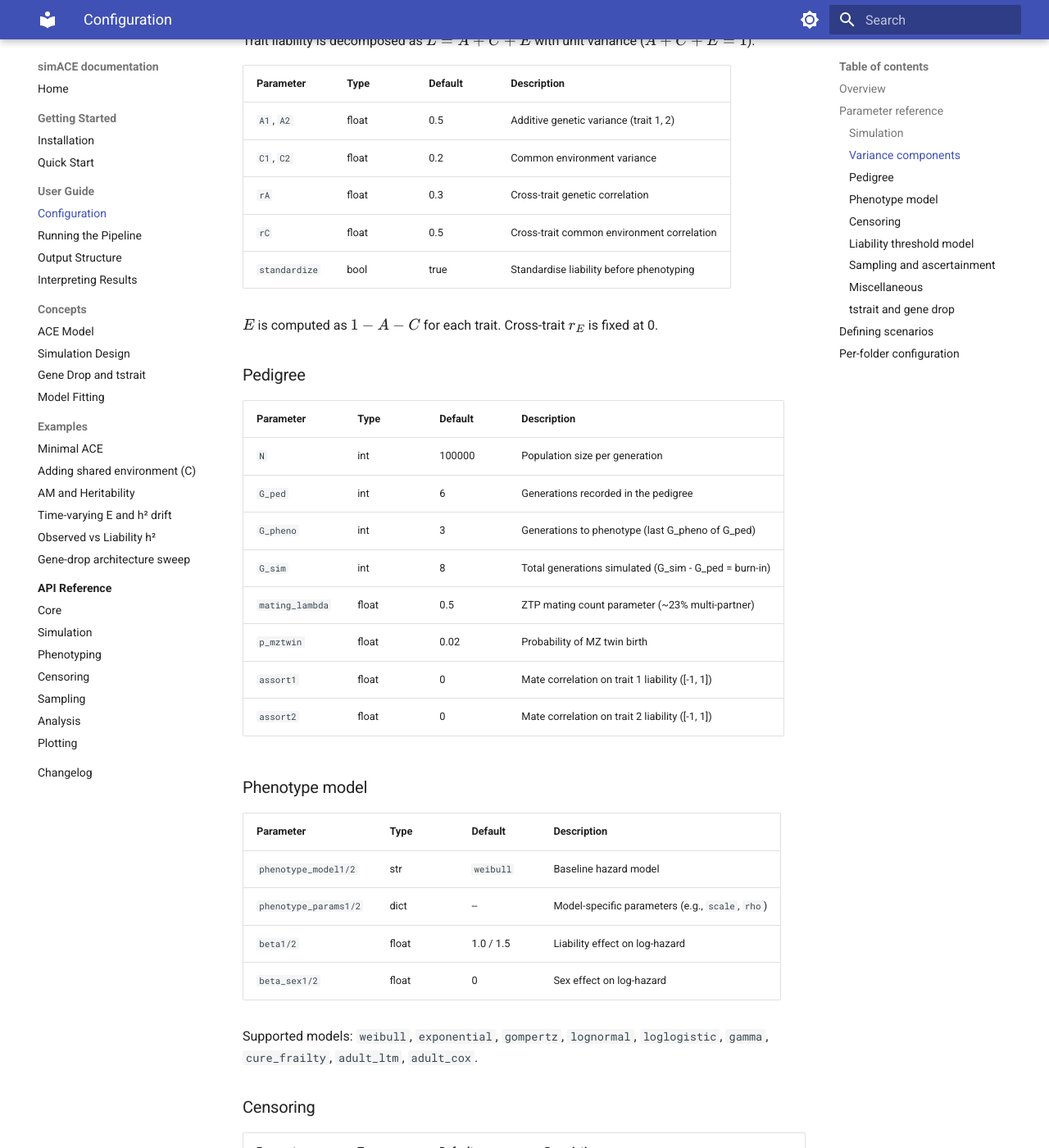
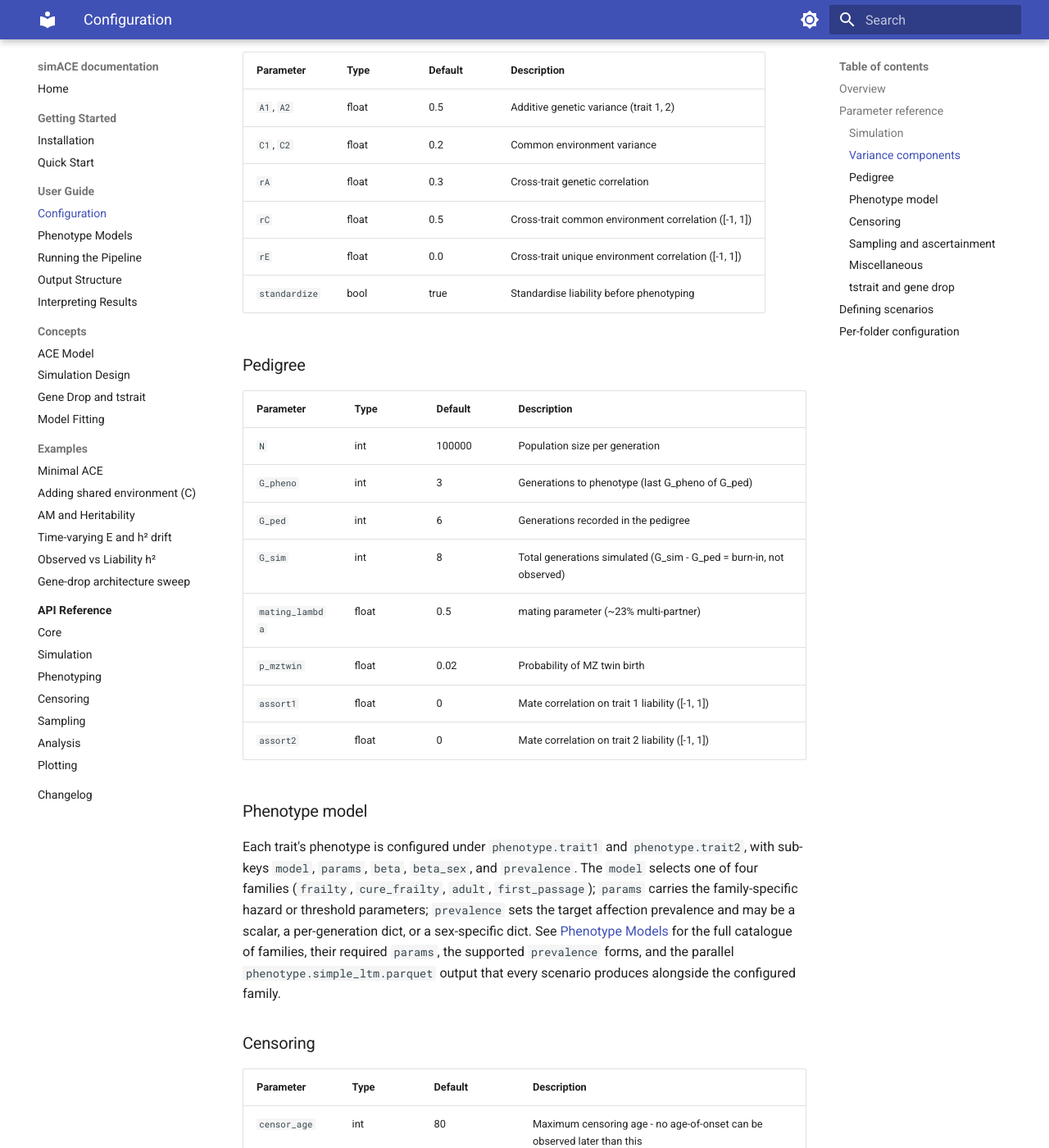
Before and after one commit to rwaples/simACE, an MkDocs documentation site: the page built from docs/user-guide/configuration.md, in a window 1280 px wide and 1400 px high, scrolled down 751 px. Shown: the whole window at 82% size. Built offline with MkDocs 1.6.1 and Material for MkDocs 9.7.7, drawn with Linux system fonts in a browser that asks for light colours; some of the changed text lies outside the part shown.

Commit message:
docs/user-guide: extract phenotype models into dedicated page
The Phenotype model section of configuration.md had drifted out of sync
with the actual phenotype.traitN.{model, params, beta, beta_sex,
prevalence} schema and was conflating model families with hazard
distributions. Move the catalogue (four model families, frailty
distribution params, ADuLT methods, first_passage params, prevalence
forms, and the parallel simple_ltm output) to a new
user-guide/phenotype-models.md page; leave behind a short pointer
paragraph in configuration.md naming the per-trait sub-keys and linking
to the new page. Also adds the page to the User Guide nav.

```diff
--- a/docs/user-guide/configuration.md
+++ b/docs/user-guide/configuration.md
@@ -2,12 +2,10 @@
 
 ## Overview
 
-All simulation parameters are defined in YAML config files under `config/`.
-The main file `config/_default.yaml` contains a `defaults` section and a `scenarios` section.
-Each scenario inherits all defaults and overrides only the parameters it needs.
-
-Additional config files (`config/{folder}.yaml`) are auto-discovered by Snakemake
-and their scenarios are merged into the pipeline.
+Simulation parameters are defined in YAML config files in the `config/` folder.
+The `config/_default.yaml` file contains the default parameter values. Simulations are
+configured via additional config files (`config/{folder}.yaml`). Each scenario inherits
+all defaults and can override any parameters to change them.
 
 ## Parameter reference
 
@@ -21,60 +19,53 @@ and their scenarios are merged into the pipeline.
 
 ### Variance components
 
-Trait liability is decomposed as $L = A + C + E$ with unit variance ($A + C + E = 1$).
+Trait liability ($L$) is decomposed as $L = A + C + E$, and can optionally be standardized to unit variance ($A + C + E = 1$).
 
 | Parameter | Type | Default | Description |
 |---|---|---|---|
 | `A1`, `A2` | float | 0.5 | Additive genetic variance (trait 1, 2) |
 | `C1`, `C2` | float | 0.2 | Common environment variance |
 | `rA` | float | 0.3 | Cross-trait genetic correlation |
-| `rC` | float | 0.5 | Cross-trait common environment correlation |
+| `rC` | float | 0.5 | Cross-trait common environment correlation ([-1, 1]) |
+| `rE` | float | 0.0 | Cross-trait unique environment correlation ([-1, 1]) |
 | `standardize` | bool | true | Standardise liability before phenotyping |
 
-$E$ is computed as $1 - A - C$ for each trait. Cross-trait $r_E$ is fixed at 0.
 
 ### Pedigree
 
 | Parameter | Type | Default | Description |
 |---|---|---|---|
 | `N` | int | 100000 | Population size per generation |
+| `G_pheno` | int | 3 | Generations to phenotype (last G_pheno of G_ped) |
 | `G_ped` | int | 6 | Generations recorded in the pedigree |
-| `G_pheno` | int | 3 | Generations to phenotype (last G_pheno of G_ped) |
-| `G_sim` | int | 8 | Total generations simulated (G_sim - G_ped = burn-in) |
-| `mating_lambda` | float | 0.5 | ZTP mating count parameter (~23% multi-partner) |
+| `G_sim` | int | 8 | Total generations simulated (G_sim - G_ped = burn-in, not observed) |
+| `mating_lambda` | float | 0.5 | mating parameter (~23% multi-partner) |
 | `p_mztwin` | float | 0.02 | Probability of MZ twin birth |
 | `assort1` | float | 0 | Mate correlation on trait 1 liability ([-1, 1]) |
 | `assort2` | float | 0 | Mate correlation on trait 2 liability ([-1, 1]) |
 
 ### Phenotype model
 
-| Parameter | Type | Default | Description |
-|---|---|---|---|
-| `phenotype_model1/2` | str | `weibull` | Baseline hazard model |
-| `phenotype_params1/2` | dict | -- | Model-specific parameters (e.g., `scale`, `rho`) |
-| `beta1/2` | float | 1.0 / 1.5 | Liability effect on log-hazard |
-| `beta_sex1/2` | float | 0 | Sex effect on log-hazard |
-
-Supported models: `weibull`, `exponential`, `gompertz`, `lognormal`, `loglogistic`,
-`gamma`, `cure_frailty`, `adult_ltm`, `adult_cox`.
+Each trait's phenotype is configured under `phenotype.trait1` and
+`phenotype.trait2`, with sub-keys `model`, `params`, `beta`, `beta_sex`,
+and `prevalence`. The `model` selects one of four families
+(`frailty`, `cure_frailty`, `adult`, `first_passage`); `params` carries
+the family-specific hazard or threshold parameters; `prevalence` sets
+the target affection prevalence and may be a scalar, a per-generation
+dict, or a sex-specific dict. See
+[Phenotype Models](phenotype-models.md) for the full catalogue of
+families, their required `params`, the supported `prevalence` forms,
+and the parallel `phenotype.simple_ltm.parquet` output that every
+scenario produces alongside the configured family.
 
 ### Censoring
 
 | Parameter | Type | Default | Description |
 |---|---|---|---|
-| `censor_age` | int | 80 | Maximum censoring age |
+| `censor_age` | int | 80 | Maximum censoring age - no age-of-onset can be observed later than this|
 | `gen_censoring` | dict | per-gen windows | Per-generation `[left, right]` observation windows |
 | `death_scale` | float | 164 | Competing-risk mortality Weibull scale |
 | `death_rho` | float | 2.73 | Competing-risk mortality Weibull shape |
-
-### Liability threshold model
-
-| Parameter | Type | Default | Description |
-|---|---|---|---|
-| `prevalence1/2` | float or dict | 0.10 / 0.20 | Proportion affected per generation |
-
-Prevalence can be a scalar (same for all generations) or a per-generation dict
-(e.g., `{ 2: 0.03, 3: 0.05, 4: 0.08, 5: 0.12 }`).
 
 ### Sampling and ascertainment
 
--- a/mkdocs.yml
+++ b/mkdocs.yml
@@ -77,6 +77,7 @@ nav:
       - Quick Start: getting-started/quickstart.md
   - User Guide:
       - Configuration: user-guide/configuration.md
+      - Phenotype Models: user-guide/phenotype-models.md
       - Running the Pipeline: user-guide/running-the-pipeline.md
       - Output Structure: user-guide/output-structure.md
       - Interpreting Results: user-guide/interpreting-results.md
```
Also changed, not shown: docs/user-guide/phenotype-models.md (added, +101 -0 lines).
